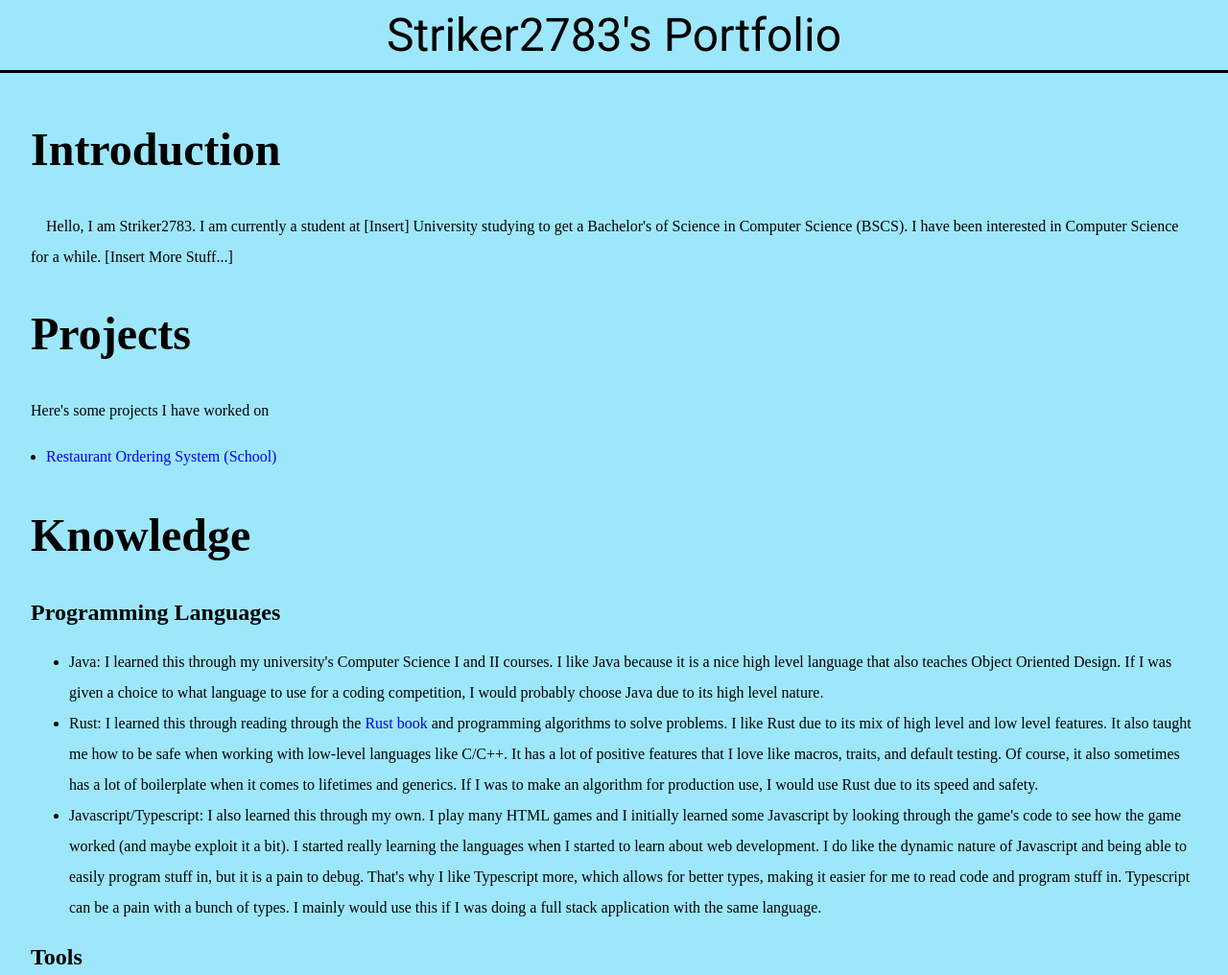
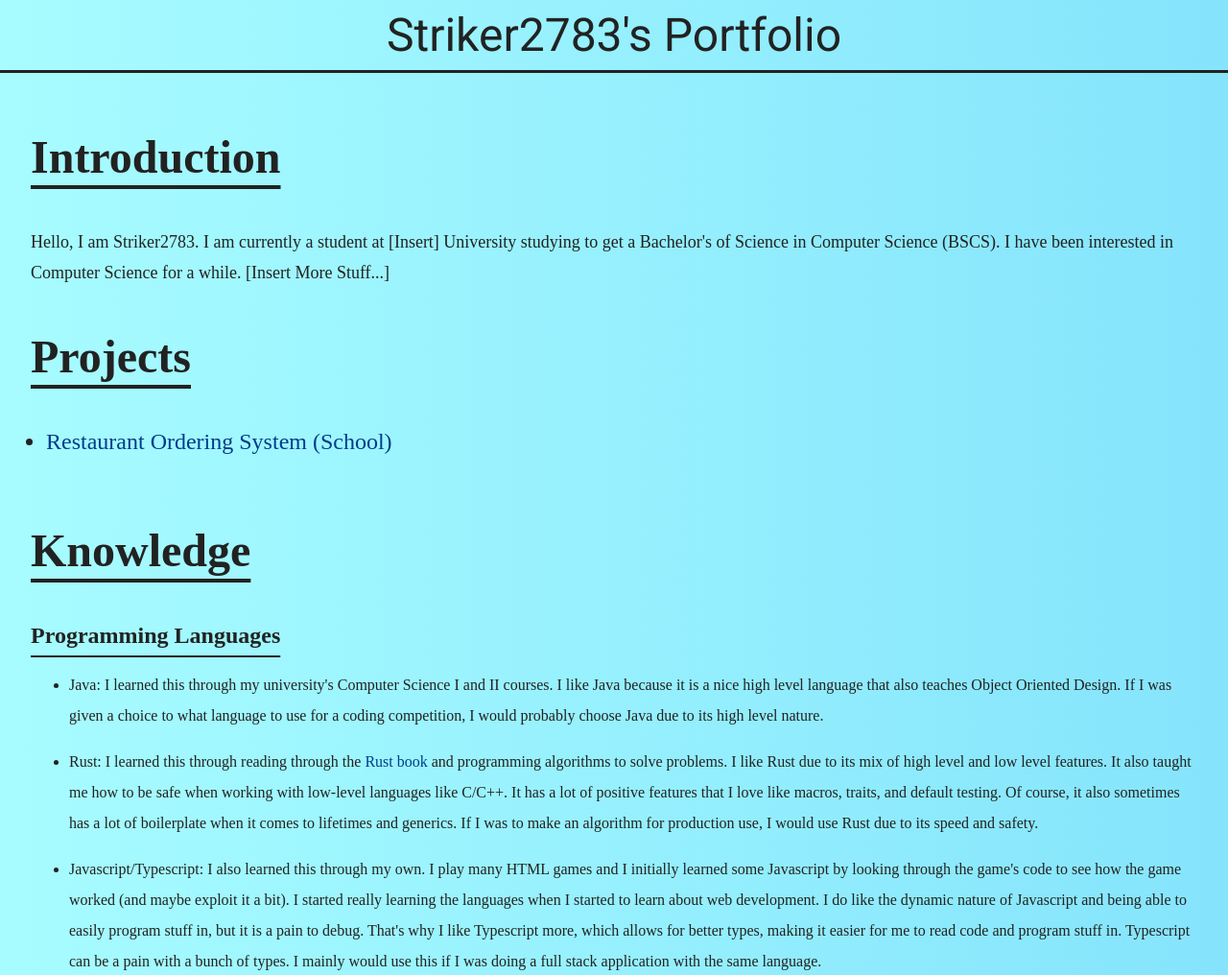
Before and after one commit to Striker2783/Striker2783.github.io, a website: page index.html in a window 1280 px wide. Shown: the top 1016 px of the page at 96% size. Drawn offline with Linux system fonts and the light colour scheme.

Commit message:
Better Restyling

```diff
--- a/index.css
+++ b/index.css
@@ -1,18 +1,22 @@
 @import url("https://fonts.googleapis.com/css2?family=Roboto:wght@400;500;700&display=swap");
 
 :root {
-  --primary-color: black;
-  --secondary-color: rgb(56, 56, 56);
-  --background-color: #9de7fd;
-  --link-color: blue;
-}
-a {
-  text-decoration: none;
+  --primary-color: #0078FF;
+  --accent-color: #003c8a;
+  --background-gradiant: linear-gradient(to right, #a7fcff, #85e4fc);
+  --text-color: #222222;
+  --link-color: #a31d1d;
 }
 h1 {
-  font-size: large;
+  font-size: medium;
+  text-decoration: underline;
+  text-underline-offset: 13px;
+  line-height: 1em;
 }
-
+h2 {
+  text-decoration: underline;
+  text-underline-offset: 13px;
+}
 main {
   padding: 1rem 2em;
   line-height: 2em;
@@ -23,9 +27,9 @@ main {
 
 .project-list {
   padding-left: 1rem;
+  font-size: x-large;
   li a {
     transition-duration: 2s;
-    color: var(--link-color);
     display: block;
     width: max-content;
     &:hover {
@@ -44,21 +48,31 @@ main {
     }
   }
 }
+li {
+  padding-bottom: 1em;
+}
 
+a {
+  color: var(--accent-color);
+  text-decoration: none;
+}
+p {
+  font-size: large;
+}
 body {
   padding: 0;
   margin: 0;
-  background-color: var(--background-color);
-  color: var(--primary-color);
+  background: var(--background-gradiant);
+  color: var(--text-color);
 }
 
 nav {
   display: flex;
   justify-content: center;
   padding: 0.5em;
-  border-bottom: 0.2em solid var(--primary-color);
+  border-bottom: 0.2em solid var(--text-color);
   a {
-    color: var(--primary-color);
+    color: var(--text-color);
   }
 }
 
--- a/index.html
+++ b/index.html
@@ -10,7 +10,7 @@
     <article>
       <section>
         <h1>Introduction</h1>
-        <p style="text-indent: 1em">
+        <p>
           Hello, I am Striker2783. I am currently a student at [Insert]
           University studying to get a Bachelor's of Science in Computer Science
           (BSCS). I have been interested in Computer Science for a while.
@@ -19,7 +19,6 @@
       </section>
       <section>
         <h1>Projects</h1>
-        <p>Here's some projects I have worked on</p>
         <ul class="project-list">
           <li>
             <a href="/projects/CEG4110">
```
